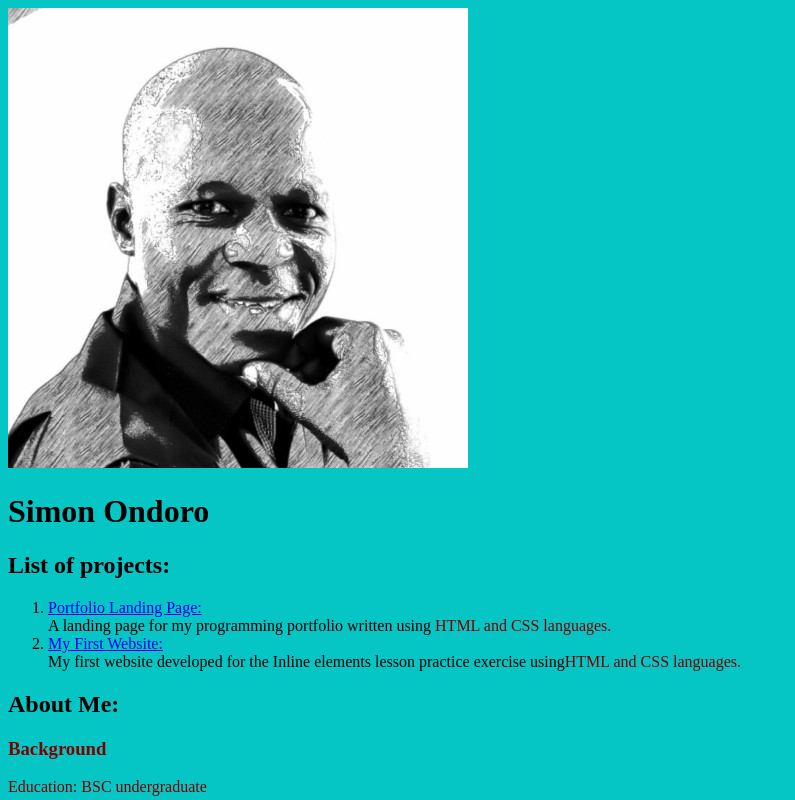
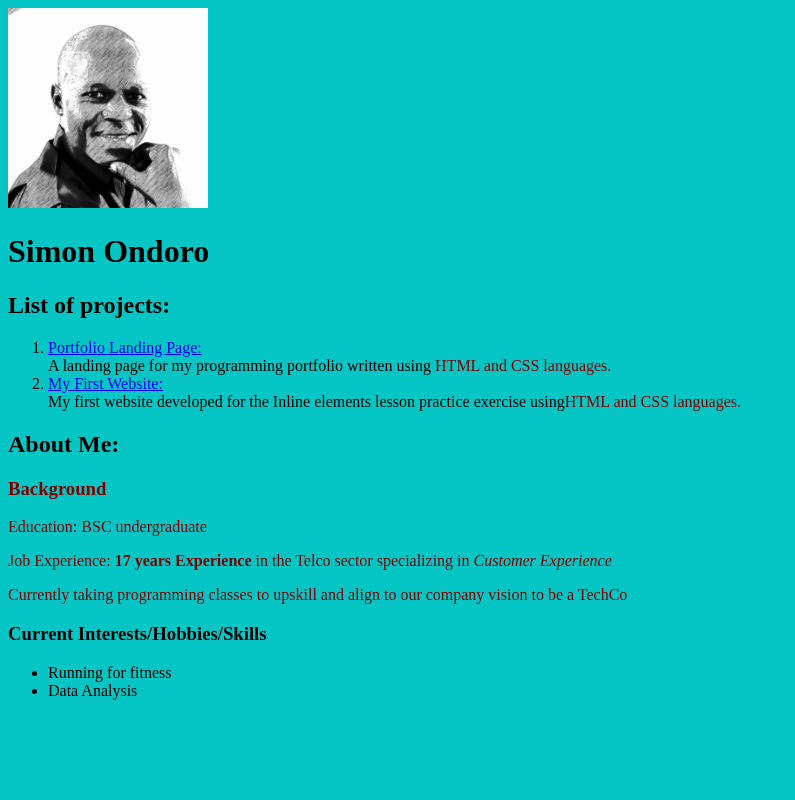
Before and after one commit to Sondoro/portfolio_landing_page, a plain HTML site: page index.html in a window 1280 px wide. Shown: the top 800 px of the page, without its empty margins (0-795 px from the left). Drawn offline with Linux system fonts and the light colour scheme.

Commit message:
modify profile picture to 200x200

```diff
--- a/index.html
+++ b/index.html
@@ -8,7 +8,7 @@
   <link rel="stylesheet" href="css/styles.css">
 </head>
 <body>
-    <img src="/images/image.jpg" alt="Simon Ondoro profile picture">
+    <img width="200" height="200" src="/images/image.jpg" alt="Simon Ondoro profile picture">
 
   <h1>Simon Ondoro</h1>
 
```
